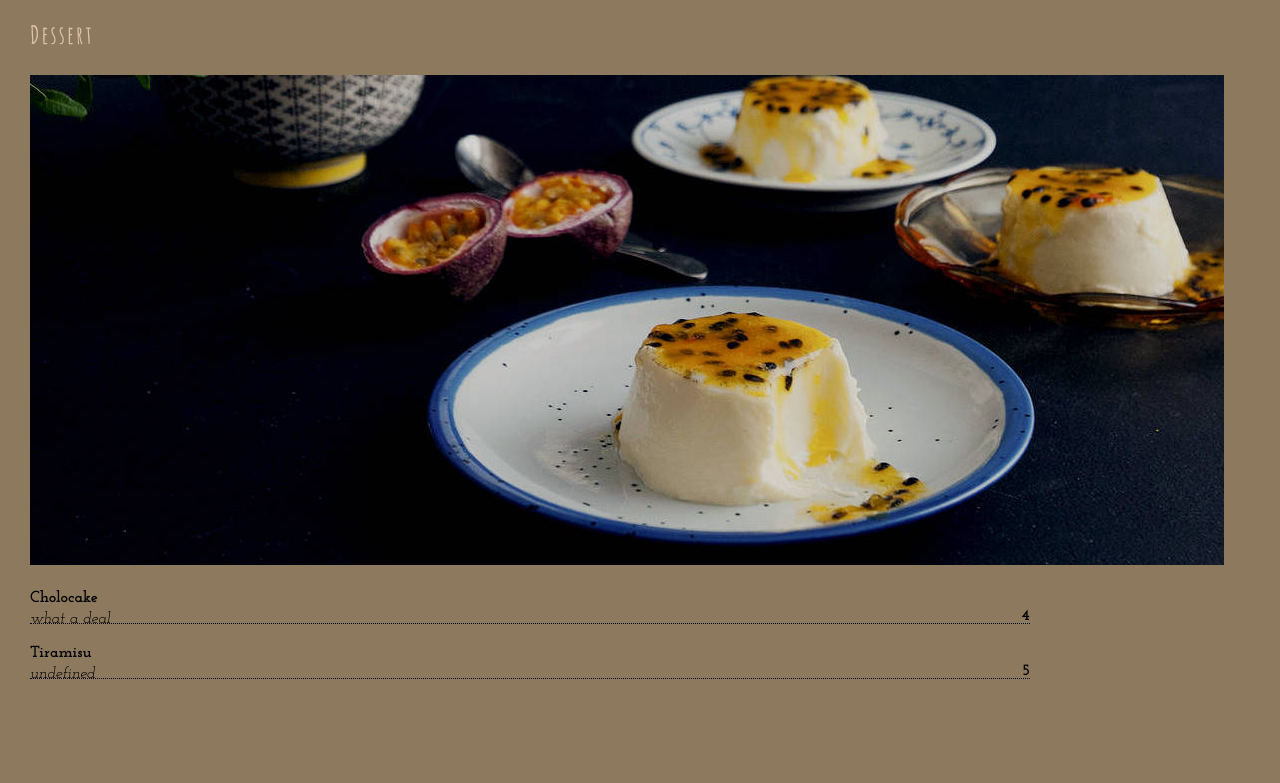
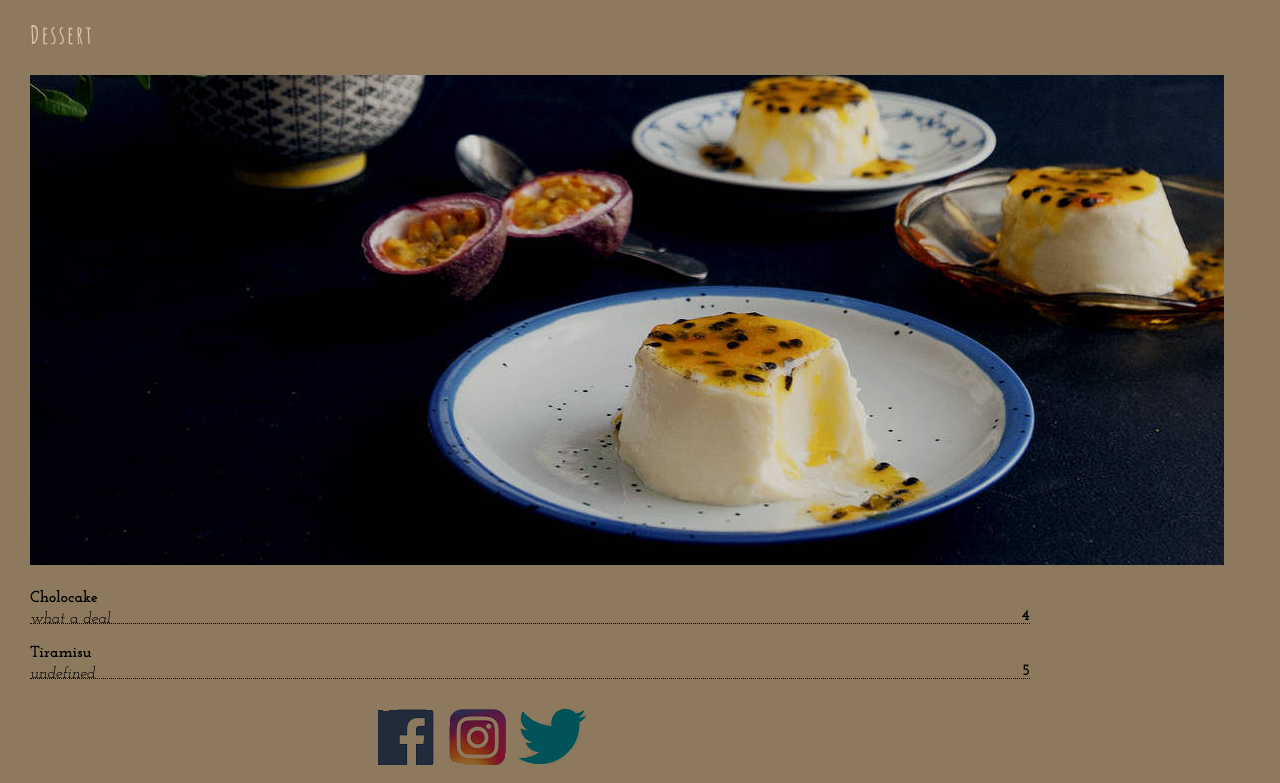
Before and after one commit to severnc/cs-145, a plain HTML site: page finalProject/html/menu.html in a window 1280 px wide. Shown: the part 1694-2477 px from the top of the page. Before the commit the page ends 2392 px from the top, so only its background shows below. Drawn offline with Linux system fonts and the light colour scheme; files that its build step writes are made by us from their sources.

Commit message:
footer to menu

```diff
--- a/finalProject/html/menu.html
+++ b/finalProject/html/menu.html
@@ -81,5 +81,11 @@
 			</div>
 			</div></section>
 
+	<div class="footer">
+		<div class="leftfooter">
+			<img style="mix-blend-mode: multiply" src="../images/socialLogos.png" alt="Instagram">
+		</div>
+	</div>
+
 </body>
 </html>
```
